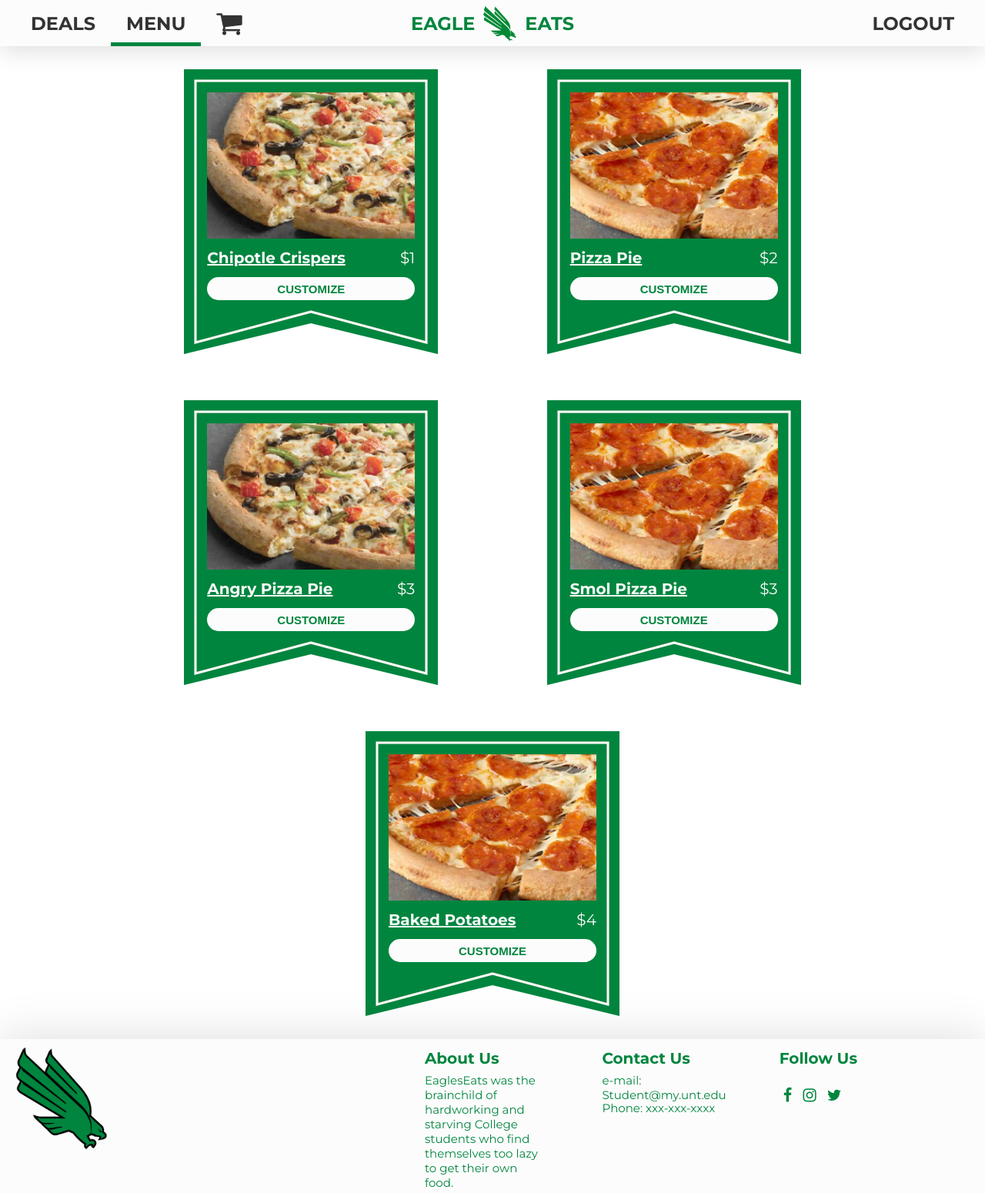
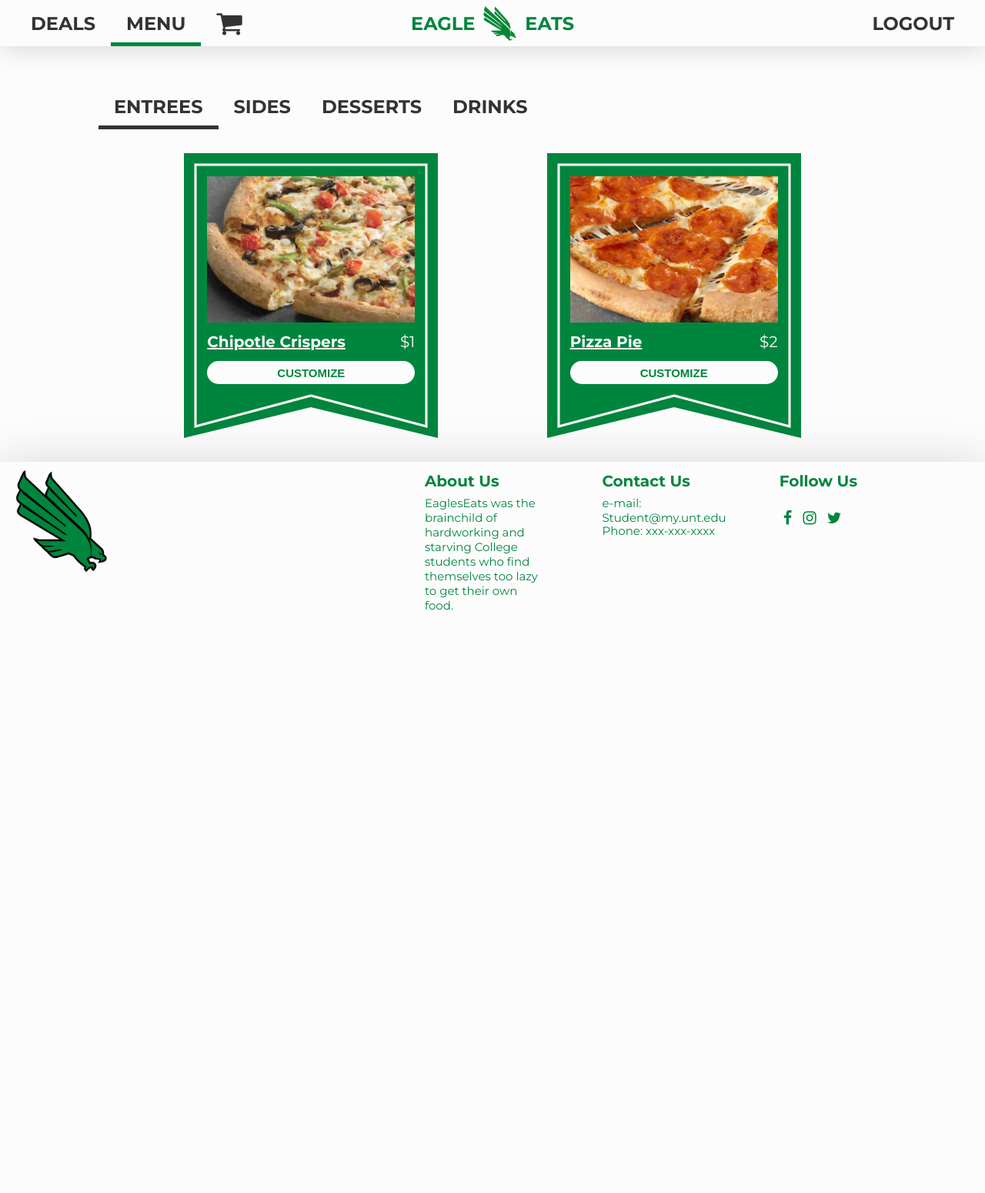
Before and after one commit to tricolata/EagleEats, a Flask app: page /menu in a window 1280 px wide. Shown: the whole page at 77% size. After the commit the page ends 792 px from the top, so only its background shows below. Run offline with Flask 2, Linux system fonts and the light colour scheme; a user stored in the database is signed in.

Commit message:
Add menu navbar

```diff
--- a/eagleseat/application.py
+++ b/eagleseat/application.py
@@ -71,11 +71,11 @@ def deals():
 def menu():
 	# TODO: Read items from somwehere
 	menu_items = [
-		MenuItem('Chipotle Crispers', 'Crispy coated fried chicken tenders coated in a sweet and spicy honey chipotle sauce.', '/garden-fresh-slate-compressed.jpg', 1, ['Pepperoni', 'Cheese']),
-		MenuItem('Pizza Pie', 'Pepperoni, clean and simple', '/pepperoni-slate-compressed.jpg', 2, ['Pepperoni1', 'Cheese2']),
-		MenuItem('Angry Pizza Pie', 'Pepperoni Angry Peppers Mushroom Olives Chives', '/garden-fresh-slate-compressed.jpg', 3, ['Anger', 'Pepperoni', 'Cheese']),
-		MenuItem('Smol Pizza Pie', 'Pepperoni but smol', '/pepperoni-slate-compressed.jpg', 3, ['Pepperoni', 'Chicken']),
-		MenuItem('Baked Potatoes', 'I like to eat potatoes but not french fries', '/pepperoni-slate-compressed.jpg', 4, ['Bread', 'Bones']),
+		MenuItem('Chipotle Crispers', 'Crispy coated fried chicken tenders coated in a sweet and spicy honey chipotle sauce.', '/garden-fresh-slate-compressed.jpg', 1, ['Pepperoni', 'Cheese'], 'entree'),
+		MenuItem('Pizza Pie', 'Pepperoni, clean and simple', '/pepperoni-slate-compressed.jpg', 2, ['Pepperoni1', 'Cheese2'], 'entree'),
+		MenuItem('Angry Pizza Pie', 'Pepperoni Angry Peppers Mushroom Olives Chives', '/garden-fresh-slate-compressed.jpg', 3, ['Anger', 'Pepperoni', 'Cheese'], 'side'),
+		MenuItem('Smol Pizza Pie', 'Pepperoni but smol', '/pepperoni-slate-compressed.jpg', 3, ['Pepperoni', 'Chicken'], 'dessert'),
+		MenuItem('Baked Potatoes', 'I like to eat potatoes but not french fries', '/pepperoni-slate-compressed.jpg', 4, ['Bread', 'Bones'], 'drink'),
 	]
 
 	return render_template("menu.html", menu_items=menu_items)
--- a/eagleseat/classes.py
+++ b/eagleseat/classes.py
@@ -20,12 +20,13 @@ class Review(object):
 
 # A Menu Item
 class MenuItem(object):
-	def __init__(self, name, text, img, price, options):
+	def __init__(self, name, text, img, price, options, category):
 		self.name = name
 		self.text = text
 		self.img = img
 		self.price = price
 		self.options = options
+		self.category = category
 
 	def __str__(self):
 		return 'MenuItem(name={}, text={}, img={}, price={}, options={}'.format(
--- a/eagleseat/static/css/layout.css
+++ b/eagleseat/static/css/layout.css
@@ -12,15 +12,17 @@ html, body {
 body {
 	display: flex;
 	flex-direction: column;
+
+	background-color: #FCFCFC;
 }
 
-#navbar {
+.navbar {
 	display: flex;
 
-	width: 100vw;
+	width: 100%;
 	height: 7.5vh;
 
-	background-color: #FCFCFC;
+    background-color: none;
 	color: #333;
 
 	font-family: 'Montserrat', sans-serif;
@@ -31,7 +33,7 @@ body {
 	box-shadow: 0px 4px 32px rgba(0, 0, 0, 0.15);
 }
 
-#navbar button {
+.navbar button {
 	background-color: inherit;
 	color: inherit;
 
@@ -46,13 +48,17 @@ body {
 	box-shadow: none;
 }
 
-#navbar button:hover {
+.navbar button:hover {
 	box-shadow: inset 0 -5px 0px 0px var(--unt-green-light);
 	cursor: pointer;
 }
 
+.navbar button:focus {
+    outline: 0;
+}
+
 /* active for current page */
-#navbar .active {
+.navbar .active {
 	box-shadow: inset 0 -5px 0px 0px var(--unt-green) !important;
 }
 
--- a/eagleseat/static/css/menu.css
+++ b/eagleseat/static/css/menu.css
@@ -6,6 +6,19 @@
 	justify-content: space-evenly;
 
 	font-family: 'Montserrat', sans-serif;
+}
+
+.menu-navbar {
+    margin-top: 3rem;
+    box-shadow: none;
+}
+
+.menu-navbar button:hover {
+    box-shadow: inset 0 -5px 0 0 #555;
+}
+
+.menu-navbar button.active {
+    box-shadow: inset 0 -5px 0 0 #333 !important;
 }
 
 .menu-item {
--- a/eagleseat/static/js/menu.js
+++ b/eagleseat/static/js/menu.js
@@ -95,3 +95,43 @@ function destroyCustomizer() {
     // to be sent accidentally
     optionPanel.innerHTML = '';
 }
+
+// set default category to entree
+changeCategory('entree');
+function changeCategory(category) {
+    // all menu items that are NOT in category
+    let otherItems = document.querySelectorAll('.menu-item:not(.' + category + ')');
+
+    // all meny items that are in category
+    let categoryItems = document.querySelectorAll('.menu-item.' + category);
+
+    // hide all items in otherItems
+    for (item of otherItems) {
+        item.style.display = 'none'
+    }
+
+    // show all items in categoryItems
+    for (item of categoryItems) {
+        // clear display, let css define
+        item.style.display = ''
+    }
+
+    // css selector of the button for the new category
+    let selector = '#' + category + '-button';
+
+    console.log(selector);
+
+    // the active category
+    let activeCategoryButton = document.querySelector(selector);
+
+    // the other categories' buttons
+    let otherCategoryButtons = document.querySelectorAll('.menu-navbar button:not(' + selector + ')');
+
+    // set active button
+    activeCategoryButton.classList.add('active');
+
+    // unset all other buttons
+    for (button of otherCategoryButtons) {
+        button.classList.remove('active');
+    }
+}
--- a/eagleseat/templates/layout.html
+++ b/eagleseat/templates/layout.html
@@ -9,7 +9,7 @@
 	<body>
 
 		<!-- navbar -->
-		<div id="navbar">
+		<div class="navbar">
 			<div id="left-wing">
 				<button id="deals-button" onclick="location.href='/deals'">Deals</button>
 				<button id="menu-button" onclick="location.href='/menu'">Menu</button>
--- a/eagleseat/templates/menu.html
+++ b/eagleseat/templates/menu.html
@@ -3,8 +3,15 @@
 <!-- style block with '#content' -->
 {% block content %}
 	<link href="{{ url_for('static', filename='css/menu.css') }}" rel="stylesheet">
+    <!-- Category Navbar -->
+    <div class="navbar menu-navbar">
+        <button id="entree-button" onclick="changeCategory('entree')">Entrees</button>
+        <button id="side-button" onclick="changeCategory('side')">Sides</button>
+        <button id="dessert-button" onclick="changeCategory('dessert')">Desserts</button>
+        <button id="drink-button" onclick="changeCategory('drink')">Drinks</button>
+    </div>
 	{% for item in menu_items %}
-		<div class="menu-item">
+        <div class="menu-item {{ item.category }}">
 			<img src="{{ url_for('static', filename='img/' + item.img) }}" alt="">
 			<div class="menu-item-details">
 				<h2>{{ item.name }}</h2>
```
